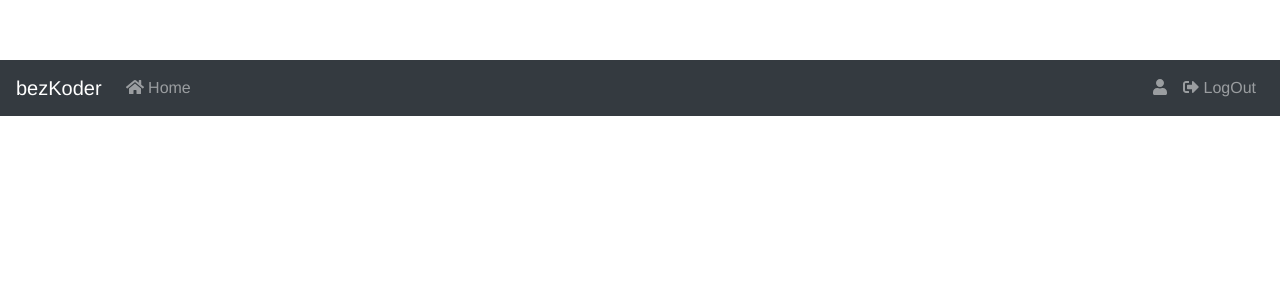
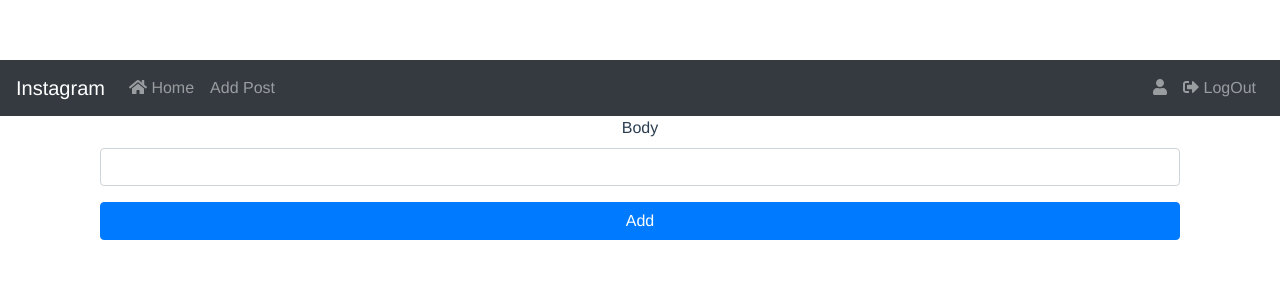
Before and after one commit to Svetozar99/DrustvenaMrezaFrontend, a Vue app: page /add-post in a window 1280 px wide. Shown: the top 300 px of the page. Built offline with nearby package versions, Linux system fonts and the light colour scheme; sample sign-in values are in the browser's storage.

Commit message:
dodavanje objave

```diff
--- a/src/App.vue
+++ b/src/App.vue
@@ -1,17 +1,34 @@
 <template>
   <div id="app">
     <nav class="navbar navbar-expand navbar-dark bg-dark">
-      <a href="/" class="navbar-brand">bezKoder</a>
+      <a href="/home" class="navbar-brand">Instagram</a>
       <div class="navbar-nav mr-auto">
         <li class="nav-item">
           <router-link to="/home" class="nav-link">
             <font-awesome-icon icon="home" /> Home
           </router-link>
         </li>
-        <!-- <li class="nav-item">
-          <router-link v-if="currentUser" to="/user" class="nav-link">User</router-link>
-        </li> -->
+        <li class="nav-item">
+          <router-link to="/add-post" class="nav-link">
+            Add Post
+          </router-link>
+        </li>
       </div>
+
+       <div v-if="currentUser" class="navbar-nav ml-auto">
+        <li class="nav-item">
+          <router-link to="/profile" class="nav-link">
+            <font-awesome-icon icon="user" />
+            {{ currentUser.userName }}
+          </router-link>
+        </li>
+        <li class="nav-item">
+          <a class="nav-link" @click.prevent="logOut">
+            <font-awesome-icon icon="sign-out-alt" /> LogOut
+          </a>
+        </li>
+      </div>
+
 
       <div v-if="!currentUser" class="navbar-nav ml-auto">
         <li class="nav-item">
@@ -26,19 +43,7 @@
         </li>
       </div>
 
-      <div v-if="currentUser" class="navbar-nav ml-auto">
-        <li class="nav-item">
-          <router-link to="/profile" class="nav-link">
-            <font-awesome-icon icon="user" />
-            {{ currentUser.userName }}
-          </router-link>
-        </li>
-        <li class="nav-item">
-          <a class="nav-link" @click.prevent="logOut">
-            <font-awesome-icon icon="sign-out-alt" /> LogOut
-          </a>
-        </li>
-      </div>
+
     </nav>
 
     <div class="container">
--- /dev/null
+++ b/src/components/AddPost.vue
@@ -0,0 +1,119 @@
+<template>
+  <div class="col-md-12">
+      <Form @submit="addPost" :validation-schema="schema">
+        <div v-if="!successful">
+            <div class="form-group">
+            <label for="body">Body</label>
+            <Field name="body" type="text" class="form-control" />
+            <ErrorMessage name="body" class="error-feedback" />
+          </div>
+
+          <div class="form-group">
+            <button class="btn btn-primary btn-block" :disabled="loading">
+              <span
+                v-show="loading"
+                class="spinner-border spinner-border-sm"
+              ></span>
+              Add
+            </button>
+          </div>
+        </div>
+      </Form>
+
+      <div
+        v-if="message"
+        class="alert"
+        :class="successful ? 'alert-success' : 'alert-danger'"
+      >
+        {{ message }}
+      </div>
+  </div>
+</template>
+
+<script>
+import { Form, Field, ErrorMessage } from "vee-validate";
+import * as yup from "yup";
+import PostService from "../services/post.service";
+
+export default {
+  name: "AddPost",
+  components: {
+    Form,
+    Field,
+    ErrorMessage,
+  },
+  data() {
+    const schema = yup.object().shape({
+        body: yup.string()
+    });
+
+    return {
+      successful: false,
+      loading: false,
+      message: "",
+      schema,
+    };
+  },
+  computed: {
+    loggedIn() {
+      return this.$store.state.auth.status.loggedIn;
+    },
+  },
+  mounted() {
+    if (this.loggedIn) {
+      this.$router.push("/add-post");
+    }
+  },
+  methods: {
+    addPost(post) {
+      this.loading = true;
+      this.message = "";
+      this.successful = false;
+      PostService.addPost(post).then(
+        (data) => {
+          console.log(data);
+          this.message = data.message;
+          this.successful = true;
+          this.loading = false;
+          this.$router.push("/home");
+        },
+        (error) => {
+          this.loading = false;
+          this.message =
+            (error.response &&
+              error.response.data &&
+              error.response.data.message) ||
+            error.message ||
+            error.toString();
+            this.successful = false;
+            this.loading = false;
+        }
+      );
+      // this.$store.dispatch("post", post).then(
+      //   (data) => {
+      //     console.log(data);
+      //     this.message = data.message;
+      //     this.successful = true;
+      //     this.loading = false;
+      //     this.$router.push("/home");
+      //   },
+      //   (error) => {
+      //     this.loading = false;
+      //     this.message =
+      //       (error.response &&
+      //         error.response.data &&
+      //         error.response.data.message) ||
+      //       error.message ||
+      //       error.toString();
+      //       this.successful = false;
+      //       this.loading = false;
+      //   }
+      // );
+    },
+  },
+};
+</script>
+
+<style scoped>
+
+</style>
--- a/src/components/Home.vue
+++ b/src/components/Home.vue
@@ -1,6 +1,8 @@
 <template>
   <div class="container" v-for="p in posts" :key="p.id">
     <header class="jumbotron">
+      <h5>{{p.userDTO.userName}}</h5>
+      <h6>{{p.userDTO.lastName }} {{p.userDTO.firstName}}</h6>
       <h3>{{ p.body }}</h3>
     </header>
   </div>
@@ -8,7 +10,6 @@
 
 <script>
 import PostService from "../services/post.service";
-
 export default {
   name: "Home",
   data() {
@@ -22,7 +23,7 @@ export default {
         this.posts = response.data;
       },
       (error) => {
-        this.content =
+        this.posts =
           (error.response &&
             error.response.data &&
             error.response.data.message) ||
--- a/src/components/Login.vue
+++ b/src/components/Login.vue
@@ -74,7 +74,7 @@ export default {
   methods: {
     handleLogin(user) {
       this.loading = true;
-
+      console.log( user + ' dispatch');
       this.$store.dispatch("auth/login", user).then(
         () => {
             this.$router.push("/profile");
--- a/src/components/Register.vue
+++ b/src/components/Register.vue
@@ -119,7 +119,7 @@ export default {
       this.message = "";
       this.successful = false;
       this.loading = true;
-
+      console.log(this.$store.dispatch("auth/register", user) + ' dispatch');
       this.$store.dispatch("auth/register", user).then(
         (data) => {
           this.message = data.message;
--- a/src/router.js
+++ b/src/router.js
@@ -2,9 +2,10 @@ import { createWebHistory, createRouter } from "vue-router";
 import Home from "./components/Home.vue";
 import Login from "./components/Login.vue";
 import Register from "./components/Register.vue";
+import AddPost from "./components/AddPost.vue";
 // lazy-loaded
-const Profile = () => import("./components/Profile.vue")
-// const BoardAdmin = () => import("./components/BoardAdmin.vue")
+const Profile = () => import("./components/Profile.vue");
+// const AddPost = () => import("./components/AddPost.vue");
 // const BoardModerator = () => import("./components/BoardModerator.vue")
 // const BoardUser = () => import("./components/BoardUser.vue")
 
@@ -20,6 +21,11 @@ const routes = [
     component: Register,
   },
   {
+    name: "Home",
+    path: "/",
+    component: Home,
+  },
+  {
     name:"Home",
     path: "/home",
     component: Home,
@@ -29,6 +35,12 @@ const routes = [
     name: "Profile",
     // lazy-loaded
     component: Profile,
+  },
+  {
+    path: "/add-post",
+    name: "AddPost",
+    // lazy-loaded
+    component: AddPost,
   },
 ];
 
--- a/src/services/post.service.js
+++ b/src/services/post.service.js
@@ -7,6 +7,13 @@ class PostService {
     getHomePage(){
         return axios.get(API_URL + 'home', { headers: authHeader() });
     }
+
+    addPost(post){
+        return axios
+            .post(API_URL, {
+                body: post.body
+            } , { headers: authHeader() })
+    }
 }
 
 export default new PostService();
```
